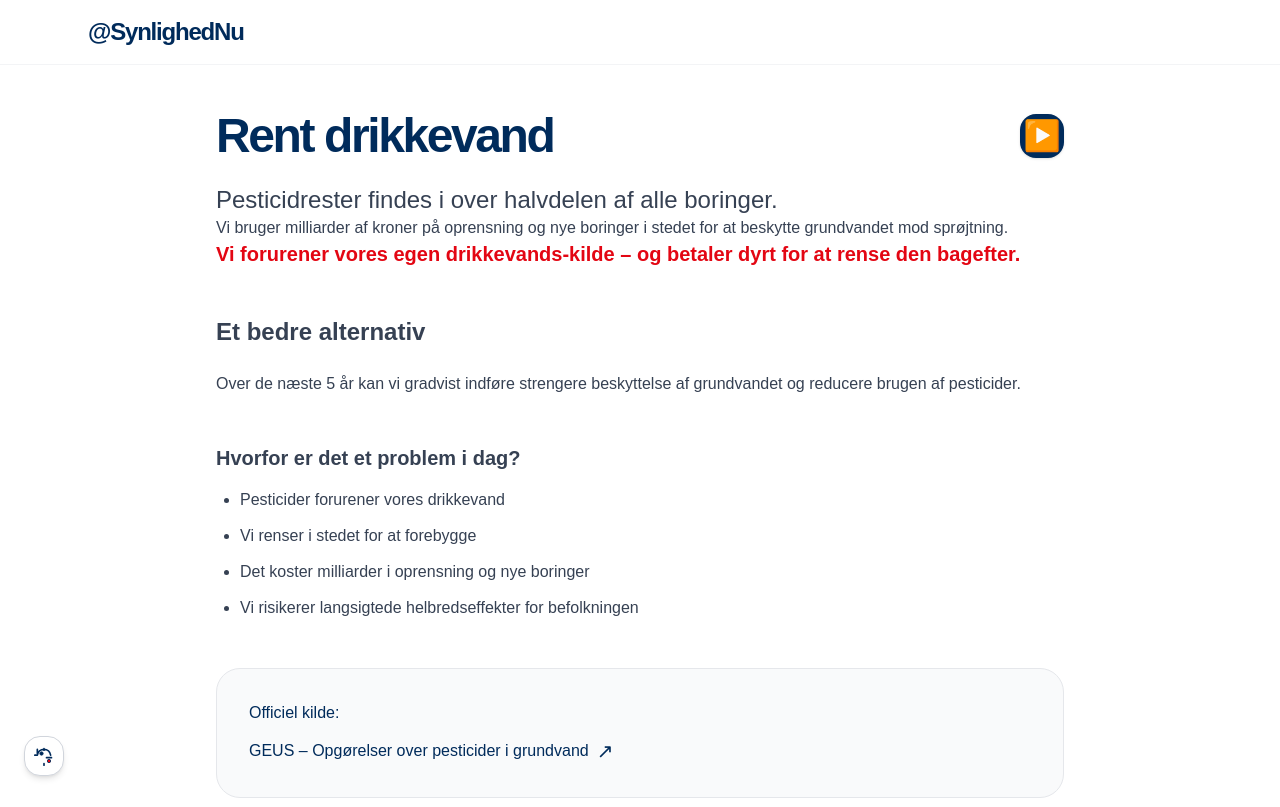
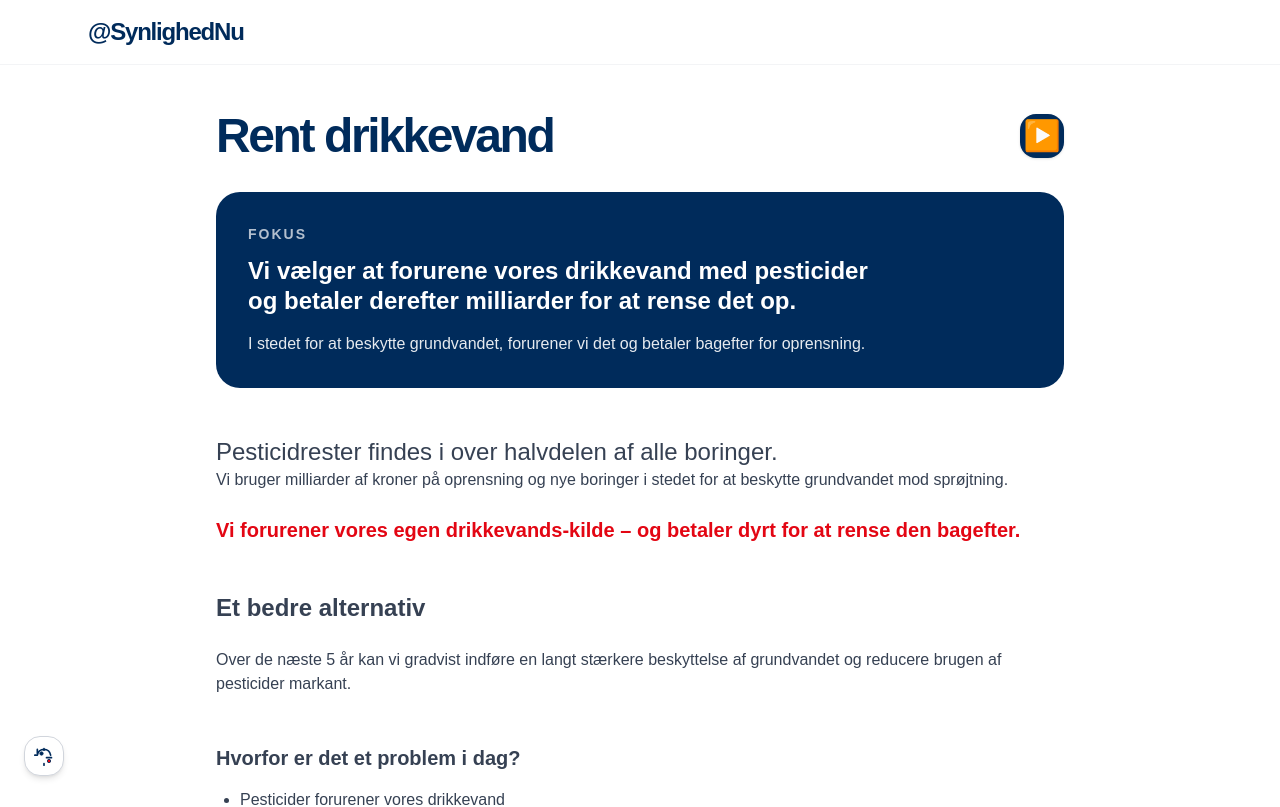
Before and after one commit to synlighed-nu/synlighed-nu-clean, a Next.js app: page /rent_drikkevand in a window 1280 px wide. Shown: the top 807 px of the page. Built offline with nearby package versions, Linux system fonts and the light colour scheme.

Commit message:
Update page.tsx

```diff
--- a/app/rent_drikkevand/page.tsx
+++ b/app/rent_drikkevand/page.tsx
@@ -10,18 +10,16 @@ const SpeakerButton = dynamic(
 
 export default function RentDrikkevandPage() {
   const pageText = `
-    Pesticidrester findes i over halvdelen af alle boringer.
-    Vi bruger milliarder af kroner på oprensning og nye boringer i stedet for at beskytte grundvandet mod sprøjtning.
-    Vi forurener vores egen drikkevands-kilde – og betaler dyrt for at rense den bagefter.
+Pesticidrester findes i over halvdelen af alle boringer i Danmark.
+Vi bruger milliarder af kroner på at rense grundvandet og lave nye boringer, i stedet for at beskytte det mod sprøjtning.
 
-    Et bedre alternativ:
-    Over de næste 5 år kan vi gradvist indføre strengere beskyttelse af grundvandet og reducere brugen af pesticider.
+Vi forurener vores egen drikkevands-kilde – og betaler dyrt for at rense den bagefter.
 
-    Hvorfor er det et problem i dag?
-    Pesticider forurener vores drikkevand.
-    Vi renser i stedet for at forebygge.
-    Det koster milliarder i oprensning og nye boringer.
-    Vi risikerer langsigtede helbredseffekter for befolkningen.
+Fokus: Vi vælger at forurene vores drikkevand med pesticider og betaler derefter milliarder for at rense det op. I stedet for at beskytte grundvandet, vælger vi at forurene det og så betale for oprensning bagefter.
+
+Et bedre alternativ er at indføre en langt stærkere beskyttelse af grundvandet og reducere brugen af pesticider markant over de næste fem år.
+
+Hvorfor er det et problem i dag? Fordi pesticider forurener vores drikkevand, vi renser i stedet for at forebygge, det koster milliarder i oprensning og nye boringer, og vi risikerer langsigtede helbredseffekter for befolkningen.
   `;
 
   return (
@@ -30,13 +28,26 @@ export default function RentDrikkevandPage() {
 
       <div className="max-w-4xl mx-auto px-6 pt-28 pb-20">
 
-        {/* Titel + højtaler-knap på samme linje */}
-        <div className="flex items-center justify-between mb-6">
+        <div className="flex items-center justify-between mb-8">
           <h1 className="text-5xl font-bold tracking-tighter">Rent drikkevand</h1>
           <SpeakerButton
             text={pageText}
-            endingAxiomIndex={4}     // "Beskyttelse af grundvandet er ikke til forhandling."
+            endingAxiomIndex={4}
           />
+        </div>
+
+        {/* FOKUS BOKS */}
+        <div className="bg-[#002B5B] text-white rounded-3xl p-8 mb-12">
+          <div className="uppercase tracking-[2px] text-sm font-semibold mb-3 text-white/70">
+            Fokus
+          </div>
+          <p className="text-2xl font-semibold leading-tight">
+            Vi vælger at forurene vores drikkevand med pesticider<br />
+            og betaler derefter milliarder for at rense det op.
+          </p>
+          <p className="mt-4 text-white/90">
+            I stedet for at beskytte grundvandet, forurener vi det og betaler bagefter for oprensning.
+          </p>
         </div>
 
         <div className="prose prose-lg max-w-none text-gray-700">
@@ -48,13 +59,14 @@ export default function RentDrikkevandPage() {
             Vi bruger milliarder af kroner på oprensning og nye boringer i stedet for at beskytte grundvandet mod sprøjtning.
           </p>
 
-          <p className="text-xl font-semibold text-[#E30613]">
+          <p className="text-xl font-semibold text-[#E30613] mt-6">
             Vi forurener vores egen drikkevands-kilde – og betaler dyrt for at rense den bagefter.
           </p>
 
           <h3 className="text-2xl font-semibold mt-12 mb-6">Et bedre alternativ</h3>
           <p>
-            Over de næste 5 år kan vi gradvist indføre strengere beskyttelse af grundvandet og reducere brugen af pesticider.
+            Over de næste 5 år kan vi gradvist indføre en langt stærkere beskyttelse af grundvandet
+            og reducere brugen af pesticider markant.
           </p>
 
           <h3 className="text-xl font-semibold mt-12 mb-4">Hvorfor er det et problem i dag?</h3>
```
